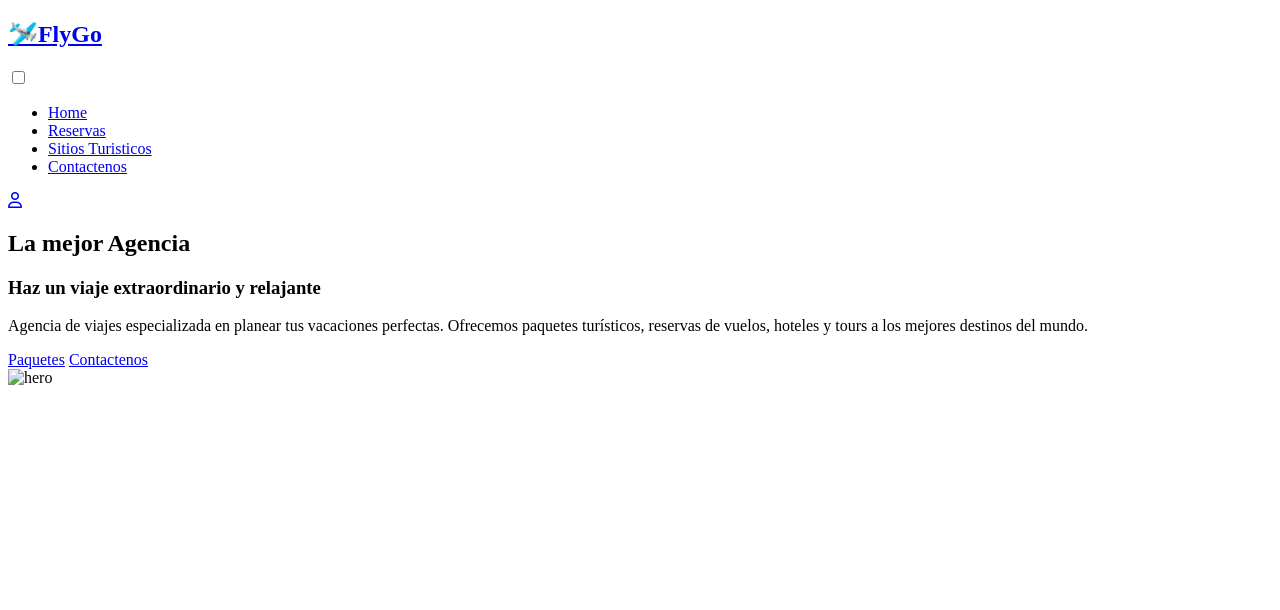
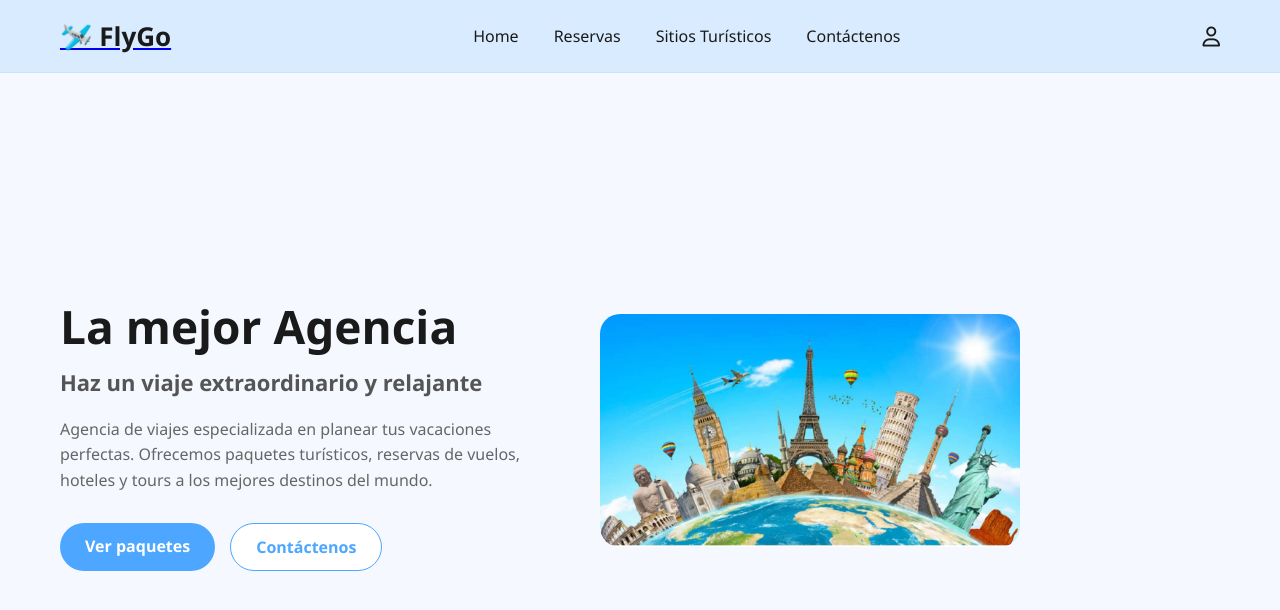
Before and after one commit to johanfelipecastillo8-ui/agencia-de-viajes, a plain HTML site: page index.html in a window 1280 px wide. Drawn offline with Linux system fonts and the light colour scheme.

Commit message:
Ya cabrera

```diff
--- a/css/contactenos.css
+++ b/css/contactenos.css
@@ -0,0 +1,132 @@
+/* Estilo general */
+body{
+    font-family: Arial, Helvetica, sans-serif;
+    margin: 0;
+    background-color: #f0f8ff;
+    color: black;
+
+}
+
+/* NAVBAR */
+
+header{
+    background-color: #e6f2fb;
+    display: flex;
+    align-items: center;
+    justify-content: space-between;
+    padding: 15px 60px;
+}
+
+/* LOGO */
+
+.logo{
+    display: flex;
+    align-items: center;
+    gap: 10px;
+    font-size: 24px;
+    font-weight: bold;
+}
+
+/* MENU */
+
+nav ul{
+    list-style: none;
+    display: flex;
+    gap: 40px;
+    padding: 0;
+    margin: 0;
+}
+
+nav ul li a{
+    text-decoration: none;
+    color: black;
+    font-size: 16px;
+    font-weight: 500;
+}
+
+/* HOVER */
+
+nav ul li a:hover{
+    color: #1e88e5;
+}
+
+/* ICONO USUARIO */
+
+.user-icon{
+    font-size: 22px;
+    cursor: pointer;
+}
+/* Secciones */
+section{
+    padding: 30px;
+    text-align: center;
+}
+/* SECCION CONTACTO */
+
+.contact-section{
+    background-color: #f0f8ff;
+    padding: 40px;
+    text-align: center;
+}
+
+.contact-section h1{
+    color: #1a6fa5;
+    margin-bottom: 10px;
+}
+
+.contact-form{
+    max-width: 400px;
+    margin: auto;
+    display: flex;
+    flex-direction: column;
+    gap: 15px;
+}
+
+.contact-form input,
+.contact-form textarea{
+    padding: 10px;
+    border: 1px solid #ccc;
+    border-radius: 6px;
+    font-size: 14px;
+}
+
+.contact-form button{
+    background-color: #4fc3f7;
+    color: black;
+    border: none;
+    padding: 12px;
+    border-radius: 6px;
+    cursor: pointer;
+    font-weight: bold;
+}
+
+.contact-form button:hover{
+    background-color: #29b6f6;
+}
+/* Tarjetas de destinos */
+.destinos{
+    display: flex;
+    justify-content: center;
+    gap: 20px;
+}
+
+.card{
+    background: white;
+    padding: 20px;
+    border-radius: 10px;
+    width: 200px;
+    box-shadow: 0 2px 10px rgba(0,0,0,0.1);
+}
+
+/* Botones */
+button{
+    background-color: #4fc3f7;
+    border: none;
+    padding: 10px 20px;
+    border-radius: 5px;
+    cursor: pointer;
+}
+
+button:hover{
+    background-color: #29b6f6;
+}
--- a/css/index.css
+++ b/css/index.css
@@ -0,0 +1,133 @@
+/* RESET */
+*{
+    margin:0;
+    padding:0;
+    box-sizing:border-box;
+    font-family: 'Segoe UI', sans-serif;
+}
+
+/* BODY */
+
+body{
+    background:#f5f9ff;
+}
+
+/* NAVBAR */
+
+header{
+    background:#d9ecff;
+    border-bottom:1px solid #cfe2f5;
+}
+
+.navbar{
+    display:flex;
+    justify-content:space-between;
+    align-items:center;
+    padding:18px 60px;
+}
+
+/* LOGO */
+
+.nav-text{
+    color:#1a1a1a;
+    font-size:26px;
+    font-weight:600;
+}
+
+/* MENU */
+
+.nav-menu{
+    display:flex;
+    list-style:none;
+    gap:35px;
+}
+
+.nav-link{
+    text-decoration:none;
+    color:#1a1a1a;
+    font-weight:500;
+    transition:0.3s;
+}
+
+.nav-link:hover{
+    color:#4da6ff;
+}
+
+/* ICONO */
+
+.nav-login{
+    color:#1a1a1a;
+    font-size:20px;
+}
+
+/* HERO */
+
+.hero-section{
+    min-height:90vh;
+    display:flex;
+    align-items:center;
+}
+
+.section-content{
+    display:flex;
+    justify-content:space-between;
+    align-items:center;
+    padding:60px;
+    gap:40px;
+}
+
+/* TEXTOS */
+
+.hero-details{
+    max-width:500px;
+}
+
+.title{
+    font-size:46px;
+    color:#1a1a1a;
+}
+
+.subtitle{
+    font-size:22px;
+    margin-top:10px;
+    color:#555;
+}
+
+.description{
+    margin-top:20px;
+    line-height:1.6;
+    color:#666;
+}
+
+/* BOTONES */
+
+.buttons{
+    margin-top:30px;
+    display:flex;
+    gap:15px;
+}
+
+.button{
+    padding:12px 25px;
+    border-radius:30px;
+    text-decoration:none;
+    font-weight:600;
+}
+
+.order-now{
+    background:#4da6ff;
+    color:white;
+}
+
+.contact-us{
+    background:white;
+    border:1px solid #4da6ff;
+    color:#4da6ff;
+}
+
+/* IMAGEN */
+
+.hero-image{
+    width:420px;
+    border-radius:20px;
+}
--- a/index.html
+++ b/index.html
@@ -3,67 +3,107 @@
 <head>
     <meta charset="UTF-8">
     <meta name="viewport" content="width=device-width, initial-scale=1.0">
+    <title>FlyGo</title>
+
+    <!-- CSS -->
     <link rel="stylesheet" href="../css/index.css">
+
+    <!-- ICONOS -->
     <link rel="stylesheet" href="https://cdnjs.cloudflare.com/ajax/libs/font-awesome/6.5.0/css/all.min.css">
-    <title>FlyGo</title>
 </head>
+
 <body>
+
 <header>
     <nav class="navbar">
-            <a href="#" class="nav-Logo">
-                <h2 class="nav-text">🛩️FlyGo</h2>
+
+        <!-- LOGO -->
+        <a href="#" class="nav-logo">
+            <h2 class="nav-text">🛩️ FlyGo</h2>
         </a>
-            <input type="checkbox" id="menu-toggle" class="menu-toggle">
+
+        <!-- MENU -->
         <ul class="nav-menu">
+
             <li class="nav-item">
                 <a href="./index.html" class="nav-link">Home</a>
             </li>
+
             <li class="nav-item">
                 <a href="./reservas.html" class="nav-link">Reservas</a>
             </li>
+
             <li class="nav-item">
-                    <a href="./sitios turisticos.html" class="nav-link">Sitios Turisticos</a>
+                <a href="./sitios turisticos.html" class="nav-link">Sitios Turísticos</a>
             </li>
+
             <li class="nav-item">
-                    <a href="./contactenos.html" class="nav-link">Contactenos</a>
+                <a href="./contactenos.html" class="nav-link">Contáctenos</a>
             </li>
+
         </ul>
-            <a class="nav-actions">
-                <a href="./login.html" class="nav-login" title="Iniciar sesion">
+
+        <!-- LOGIN -->
+        <div class="nav-actions">
+            <a href="./login.html" class="nav-login" title="Iniciar sesión">
                 <i class="fa-regular fa-user"></i>
             </a>
-            <label for="menu-toggle" class="hamburger">
-                <span></span>
-                <span></span>
-                <span></span>
-            </label>
         </div>
+
     </nav>
 </header>
+
+
 <main>
+
+    <!-- HERO -->
     <section class="hero-section">
+
         <div class="section-content">
+
             <div class="hero-details">
+
                 <h2 class="title">La mejor Agencia</h2>
+
                 <h3 class="subtitle">
                     Haz un viaje extraordinario y relajante
                 </h3>
+
                 <p class="description">
-                        Agencia de viajes especializada en planear tus vacaciones perfectas. Ofrecemos paquetes turísticos, reservas de vuelos, hoteles y tours a los mejores destinos del mundo.
+                    Agencia de viajes especializada en planear tus vacaciones perfectas.
+                    Ofrecemos paquetes turísticos, reservas de vuelos, hoteles y tours
+                    a los mejores destinos del mundo.
                 </p>
+
                 <div class="buttons">
-                        <a href="./reservas.html" class="button order-now">Paquetes</a>
-                        <a href="./contactenos.html" class="button contact-us">Contactenos</a>
+
+                    <a href="./reservas.html" class="button order-now">
+                        Ver paquetes
+                    </a>
+
+                    <a href="./contactenos.html" class="button contact-us">
+                        Contáctenos
+                    </a>
+
                 </div>
+
             </div>
+
+            <!-- IMAGEN -->
+
             <div class="hero-image-wrapper">
-                    <img src="./img/coffee-hero-section.png"
-                    alt="hero"
+
+                <img src="./img/Agencia-de-viajes1.jpg"
+                     alt="Agencia de viajes"
                      class="hero-image">
+
             </div>
+
         </div>
 
     </section>
+
 </main>
+
 </body>
 </html>
```
Also changed, not shown: contactenos.html (+63 -5 lines), img/Agencia-de-viajes1.jpg (renamed from css/Agencia-de-viajes1.jpg). Lines whose indentation alone changed are shown as unchanged.
